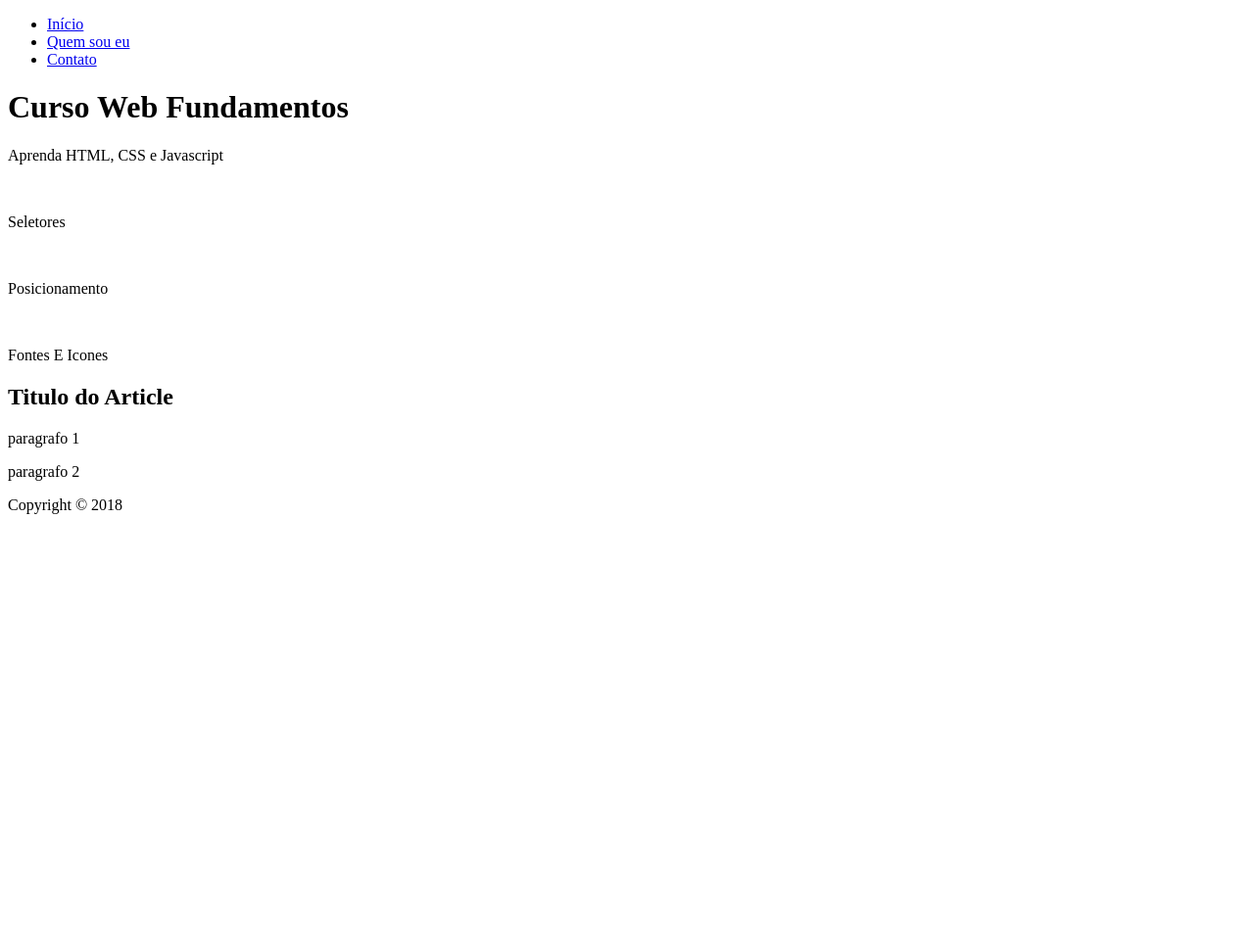
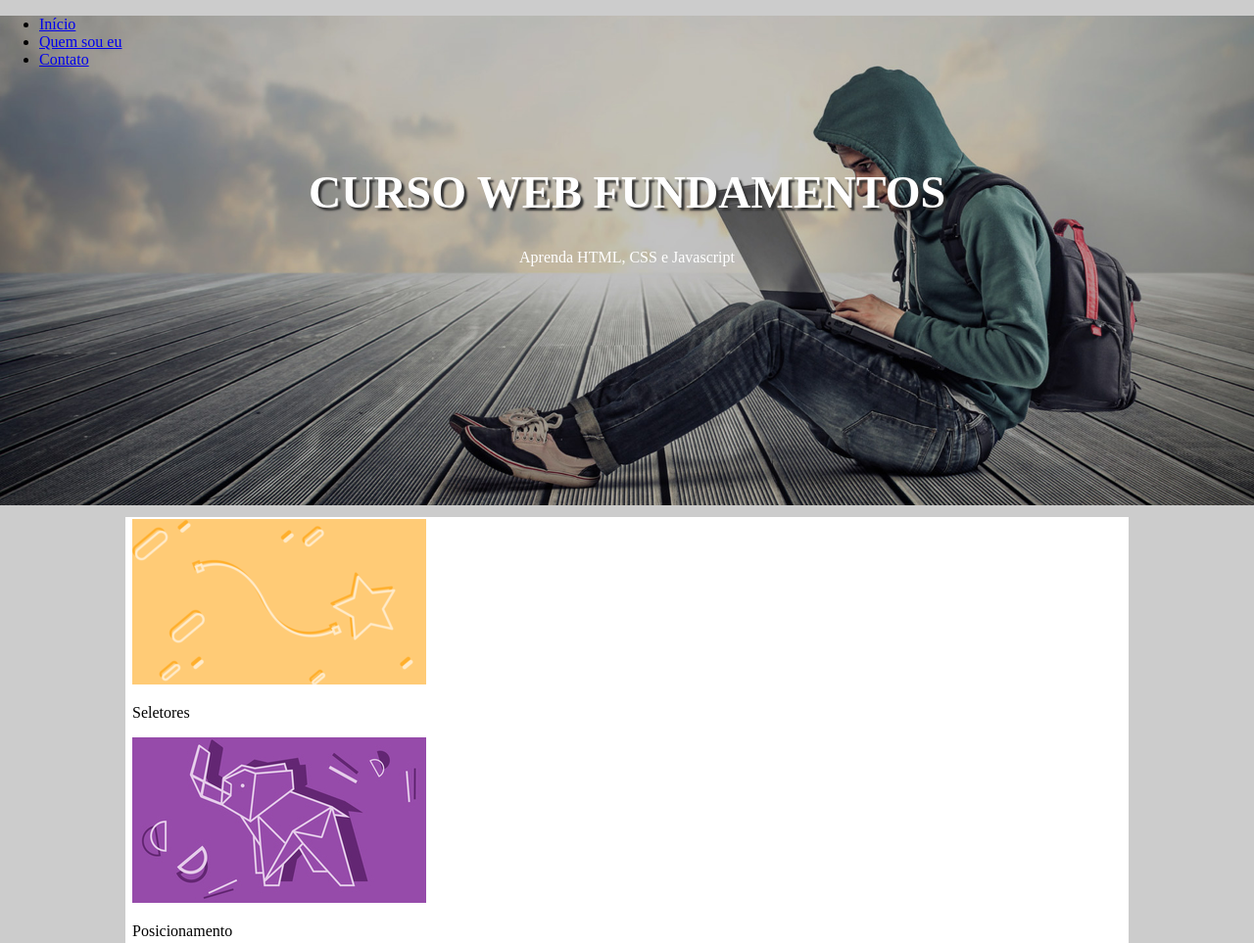
Before and after one commit to cassfer/HTML-CSS, a plain HTML site: page Projeto CSS/Index.html in a window 1280 px wide. Shown: the top 963 px of the page at 98% size. Before the commit the page ends 800 px from the top, so only its background shows below. Drawn offline with Linux system fonts and the light colour scheme.

Commit message:
Finalização da parte 1 do projeto 1

```diff
--- a/Projeto CSS/Index.html
+++ b/Projeto CSS/Index.html
@@ -1,5 +1,3 @@
-
-
 <!DOCTYPE html>
 <! -- DOCTYPE informa ao agente do usuario a versão do html que deve ser redenrizada -->
     <html lang="pt-br">
@@ -10,13 +8,14 @@
         <meta name="author" content="Cassio Fernandes">
         <meta name="description" content="Lista de documentos">
         <meta name="keywords" content="html5, tecnologia, testes">
+        <link rel="stylesheet" href="css/estilo.css">
     </head>
     <style>
     </style>
 
     <body>
         <div id="principal">
-        <header>
+            <header class="hero">
                 <navi>
                     <ul>
                         <li><a href="Index.html">Início</a></li>
@@ -24,7 +23,7 @@
                         <li><a href="#">Contato</a></li>
                     </ul>
                 </navi>
-            <div>
+                <div class = hero-content>
                     <h1>
                         Curso Web Fundamentos
                     </h1>
@@ -34,31 +33,31 @@
                 </div>
             </header>
             <main>
-            <section>
+                <section class ="content-section">
                     <div class="card">
-                    <img src="" alt="">
+                        <img src="imagens/card_01.png" alt="">
                         <p>
                             Seletores
                         </p>
                     </div>
                     <div class="card">
-                    <img src="" alt="">
+                        <img src="imagens/card_02.jpg" alt="">
                         <p>
                             Posicionamento
                         </p>
                     </div>
                     <div class="card">
-                    <img src="" alt="">
+                        <img src="imagens/card_03.jpg" alt="">
                         <p>
                             Fontes E Icones
                         </p>
                     </div>
                 </section>
-            <section>
+                <section class ="content-section">
                     <article>
                         <header>
                             <h2>
-                            Titulo do Article
+                                Titulo
                             </h2>
                             <p>
                                 paragrafo 1
@@ -76,4 +75,6 @@
                 </p>
             </footer>
         </div>
-</body></html>
+    </body>
+
+    </html>
--- /dev/null
+++ b/Projeto CSS/css/estilo.css
@@ -0,0 +1,49 @@
+body{
+    fon-family: sans-serif;
+    background: #ccc;
+    margin: 0;
+}
+.hero{
+    background-image: url(../imagens/bg-3.jpg);
+    height:500px;
+    background-position: right center;
+    background-size: cover;
+}
+.hero-content{
+    text-align: center;
+    color: white;
+    margin-top: 100px;
+}
+.hero-content h1{
+    text-transform: uppercase;
+    font-size: 46px;
+    text-shadow: 3px 3px 2px #333;
+}
+
+main{
+    width: 80%;
+    text-align:;
+    margin: auto;
+
+}
+.content-section{
+    background-color:white;
+    padding: 2px 5px 10px 7px;
+    margin-top: 12px;
+}
+footer{
+    background-color: gray;
+    padding: 20px 15px 15px 20px;
+    margin: auto;
+    text-align: center;
+    color: white;
+    font-size: 11px;
+    text-shadow: 1px 1px 3px black;
+}
+.content-section h2{
+    background-color: darkgrey;
+    text-align: left;
+    padding: 7px 3px 7px 2px;
+    margin-top: 7px;
+    margin-bottom: 10px;
+}
```
Lines whose indentation alone changed are shown as unchanged.
